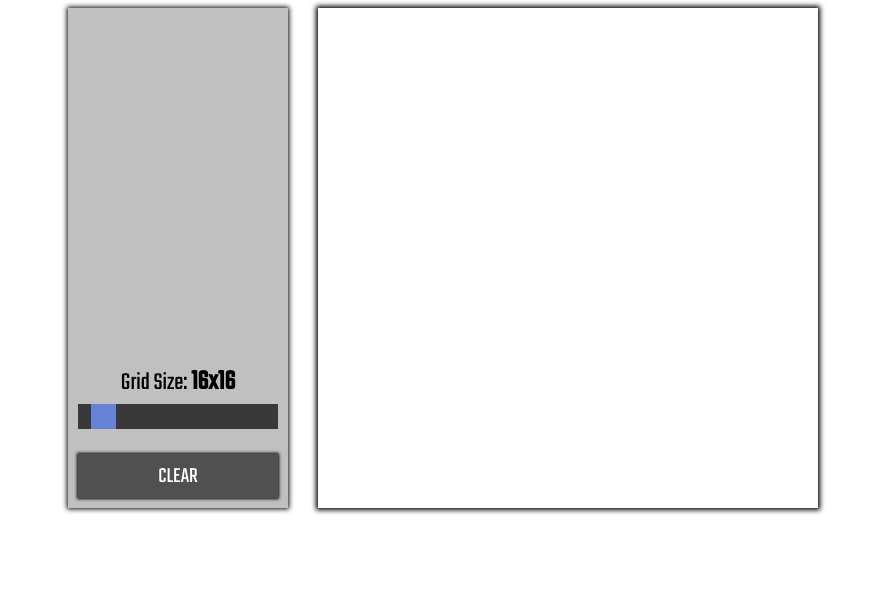
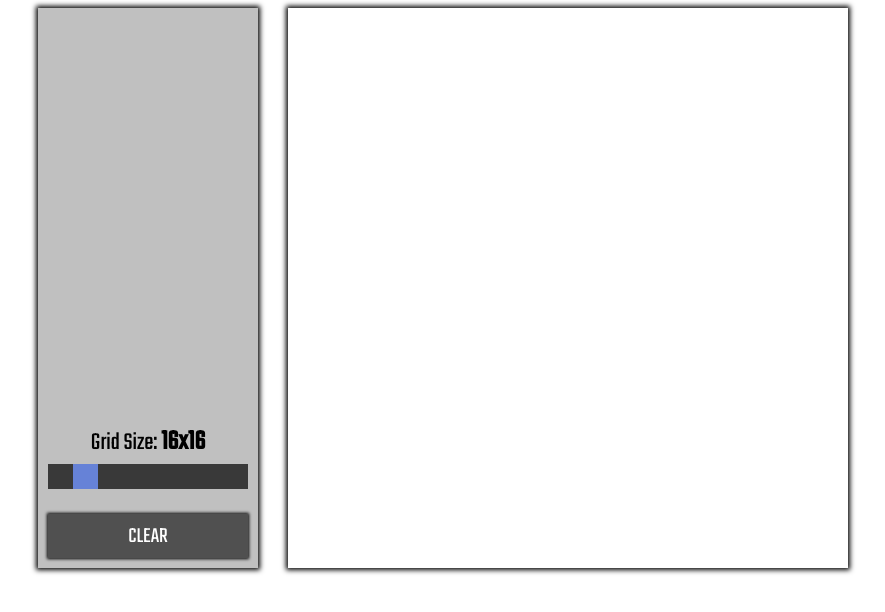
Before and after one commit to ne0rad/etch-a-sketch, a plain HTML site: page index.html in a window 1280 px wide. Shown: the whole page, without its empty margins (197-1082 px from the left). Drawn offline with Linux system fonts and the light colour scheme.

Commit message:
Updated design

```diff
--- a/index.html
+++ b/index.html
@@ -13,7 +13,7 @@
     <div class="main" id="main">
         <div class="menu">
             <div><span class="text">Grid Size: </span><span class="gridText" id="gridText">16x16</span></div>
-            <input type="range" step="2" min="12" max="64" value="16" class="slider" id="gridSize" onchange="updateGridSize(this.value)">
+            <input type="range" step="8" min="8" max="64" value="16" class="slider" id="gridSize" onchange="updateGridSize(this.value)">
             <button class="btn" onclick="reset()">CLEAR</button>
         </div>
         <div class="sketchpad" id="sketchpad">
--- a/js/script.js
+++ b/js/script.js
@@ -4,7 +4,7 @@ function paintSquare(e) {
 }
 
 function generateGrid(size) {
-    let elementSize = 500 / size;
+    let elementSize = 560 / size;
     let sketchpad = document.getElementById("sketchpad");
     for (let i = 1; i < size + 1; i++) {
         sketchpad.appendChild(document.createElement("div")).className = "grid";
--- a/styles/style.css
+++ b/styles/style.css
@@ -16,11 +16,11 @@
 }
 
 .menu {
-    height: 480px;
+    height: 540px;
     width: 200px;
     background-color: silver;
     margin-right: 30px;
-    box-shadow: 0 0 5px 1px black;
+    box-shadow: 0 0 5px 2px black;
     padding: 10px;
     display: flex;
     align-items: center;
@@ -53,8 +53,8 @@
 }
 
 .sketchpad {
-    width: 500px;
-    height: 500px;
+    width: 560px;
+    height: 560px;
     display: flex;
     flex-direction: column;
     box-shadow: 0 0 5px 2px black;
```
